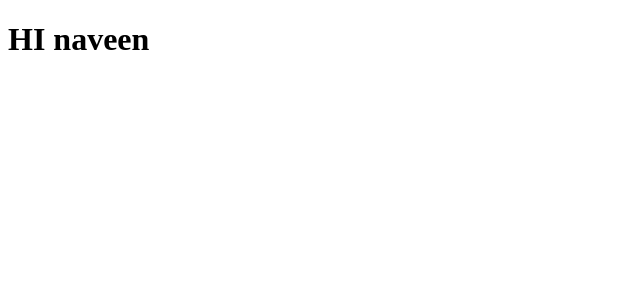
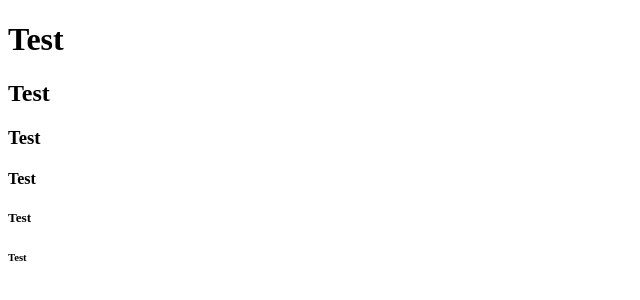
Before and after one commit to naveen5655/FrontendTraining1, a plain HTML site: page HTML/index.html in a window 1280 px wide. Shown: the whole page, without its empty margins (0-640 px from the left). Drawn offline with Linux system fonts and the light colour scheme.

Commit message:
added h1 to h6 tages

```diff
--- a/HTML/index.html
+++ b/HTML/index.html
@@ -7,7 +7,12 @@
 
 <body>
     <div>
-        <h1> HI naveen</h1>
+        <h1>Test</h1>
+        <h2>Test</h2>
+        <h3>Test</h3>
+        <h4>Test</h4>
+        <h5>Test</h5>
+        <h6>Test</h6>
     </div>
 </body>
 
```
